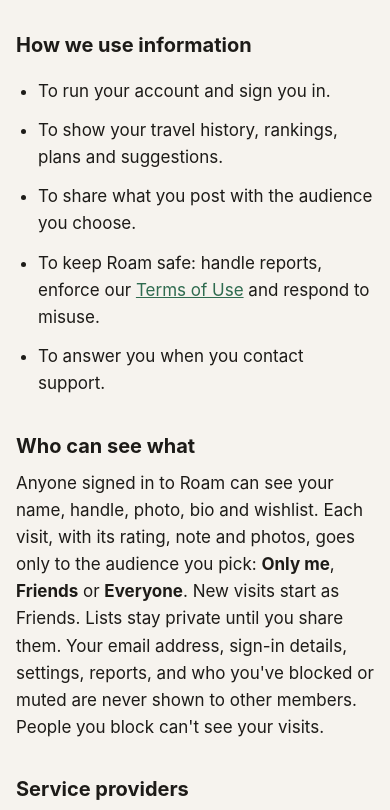
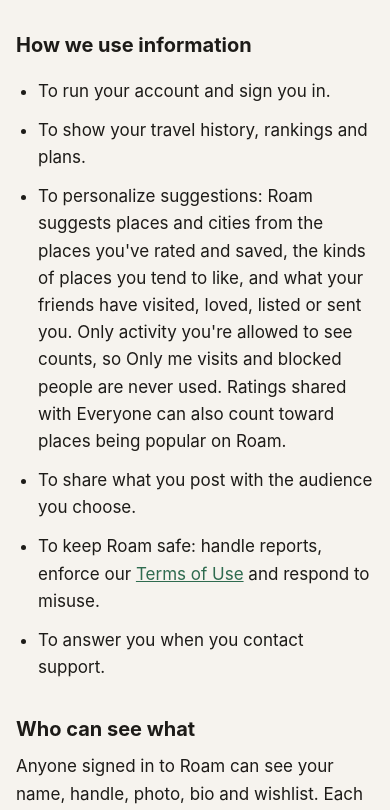
Before and after one commit to larkindaniel/roam-site, a plain HTML site: page privacy.html in a window 390 px wide. Shown: the part 1627-2437 px from the top of the page. Drawn offline with Linux system fonts and the light colour scheme.

Commit message:
Privacy policy: how suggestions are personalized, and that Roam never reads your phone's contacts

```diff
--- a/privacy.html
+++ b/privacy.html
@@ -50,7 +50,8 @@ footer{margin-top:48px;color:var(--muted);font-size:14px}
 <h2>How we use information</h2>
 <ul>
 <li>To run your account and sign you in.</li>
-<li>To show your travel history, rankings, plans and suggestions.</li>
+<li>To show your travel history, rankings and plans.</li>
+<li>To personalize suggestions: Roam suggests places and cities from the places you've rated and saved, the kinds of places you tend to like, and what your friends have visited, loved, listed or sent you. Only activity you're allowed to see counts, so Only me visits and blocked people are never used. Ratings shared with Everyone can also count toward places being popular on Roam.</li>
 <li>To share what you post with the audience you choose.</li>
 <li>To keep Roam safe: handle reports, enforce our <a href="terms.html">Terms of Use</a> and respond to misuse.</li>
 <li>To answer you when you contact support.</li>
@@ -58,6 +59,7 @@ footer{margin-top:48px;color:var(--muted);font-size:14px}
 
 <h2>Who can see what</h2>
 <p>Anyone signed in to Roam can see your name, handle, photo, bio and wishlist. Each visit, with its rating, note and photos, goes only to the audience you pick: <strong>Only me</strong>, <strong>Friends</strong> or <strong>Everyone</strong>. New visits start as Friends. Lists stay private until you share them. Your email address, sign-in details, settings, reports, and who you've blocked or muted are never shown to other members. People you block can't see your visits.</p>
+<p>Roam doesn't read the contacts on your phone. Your friends are the people you add in Roam; that list is stored with your account and used to share visits and personalize suggestions.</p>
 
 <h2>Service providers</h2>
 <p>We use these providers to run Roam. They process information only to provide their service to us or to you:</p>
```
